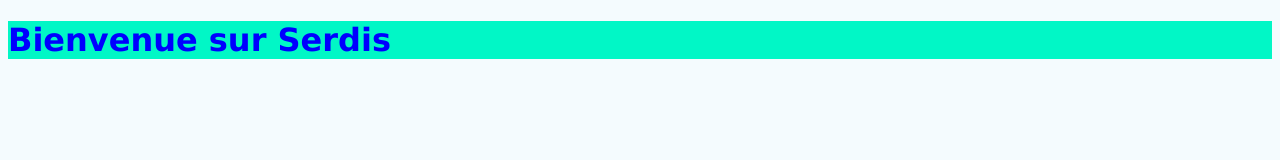
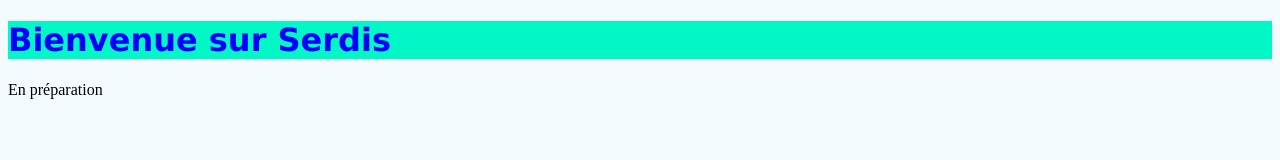
Before and after one commit to discordpubfrance/pub.github.io, a plain HTML site: page index.html in a window 1280 px wide. Drawn offline with Linux system fonts and the light colour scheme.

Commit message:
Update style.css

```diff
--- a/style.css
+++ b/style.css
@@ -11,6 +11,6 @@ font-family: 'Lato', sans-serif;
 }
 body
 {
-color: #F4FBFE;
+color: black;
 background-color: #F4FBFE;
 }
```
